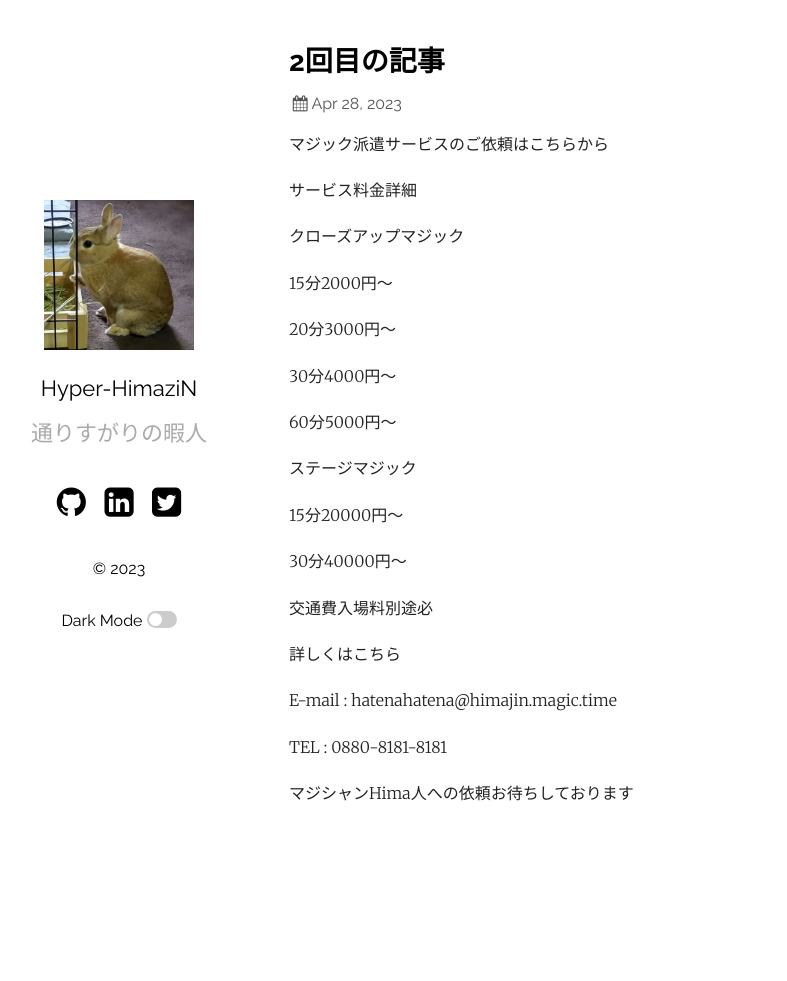
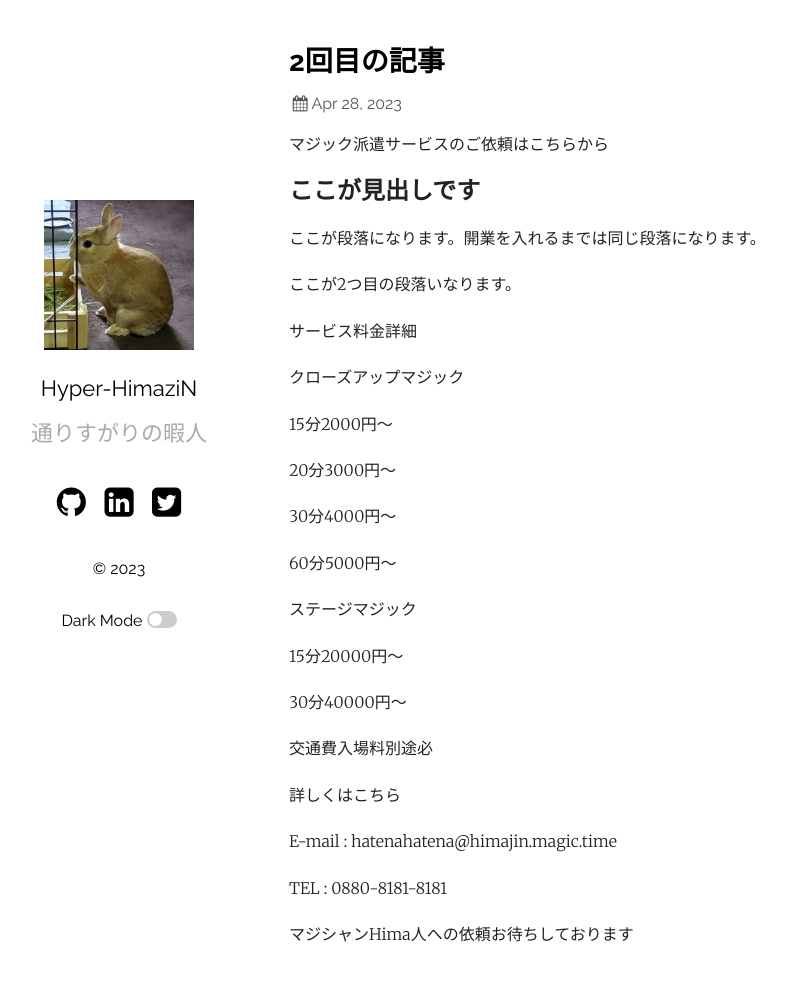
Before and after one commit to S-All11/S-All11.github.io, a Jekyll site: the page built from _posts/2023-04-28-Test1.md, in a window 1280 px wide and 995 px high. Shown: the top 981 px of the window, without its empty margins (66-853 px from the left). Built offline with Jekyll 4.4.1, drawn with Linux system fonts in a browser that asks for light colours.

Commit message:
改行用意

```diff
--- a/_posts/2023-04-28-Test1.md
+++ b/_posts/2023-04-28-Test1.md
@@ -6,8 +6,12 @@ categories:
 ---
 マジック派遣サービスのご依頼はこちらから
 
+## ここが見出しです
+ここが段落になります。開業を入れるまでは同じ段落になります。
+
+ここが2つ目の段落いなります。
+
 サービス料金詳細
-
 
 
 クローズアップマジック
@@ -28,7 +32,6 @@ categories:
 
 30分40000円～
 
-
 交通費入場料別途必
 
 詳しくはこちら
```
